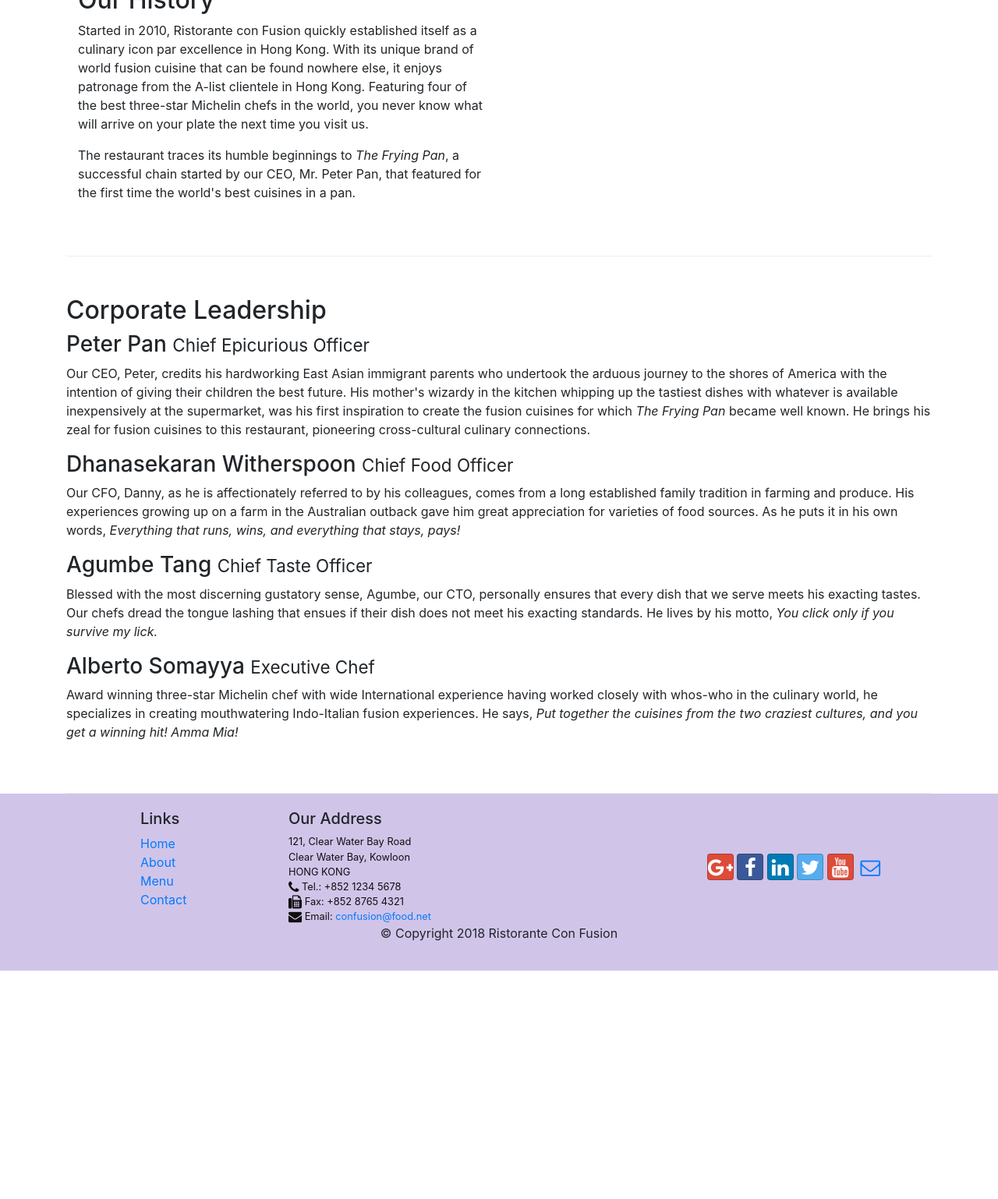
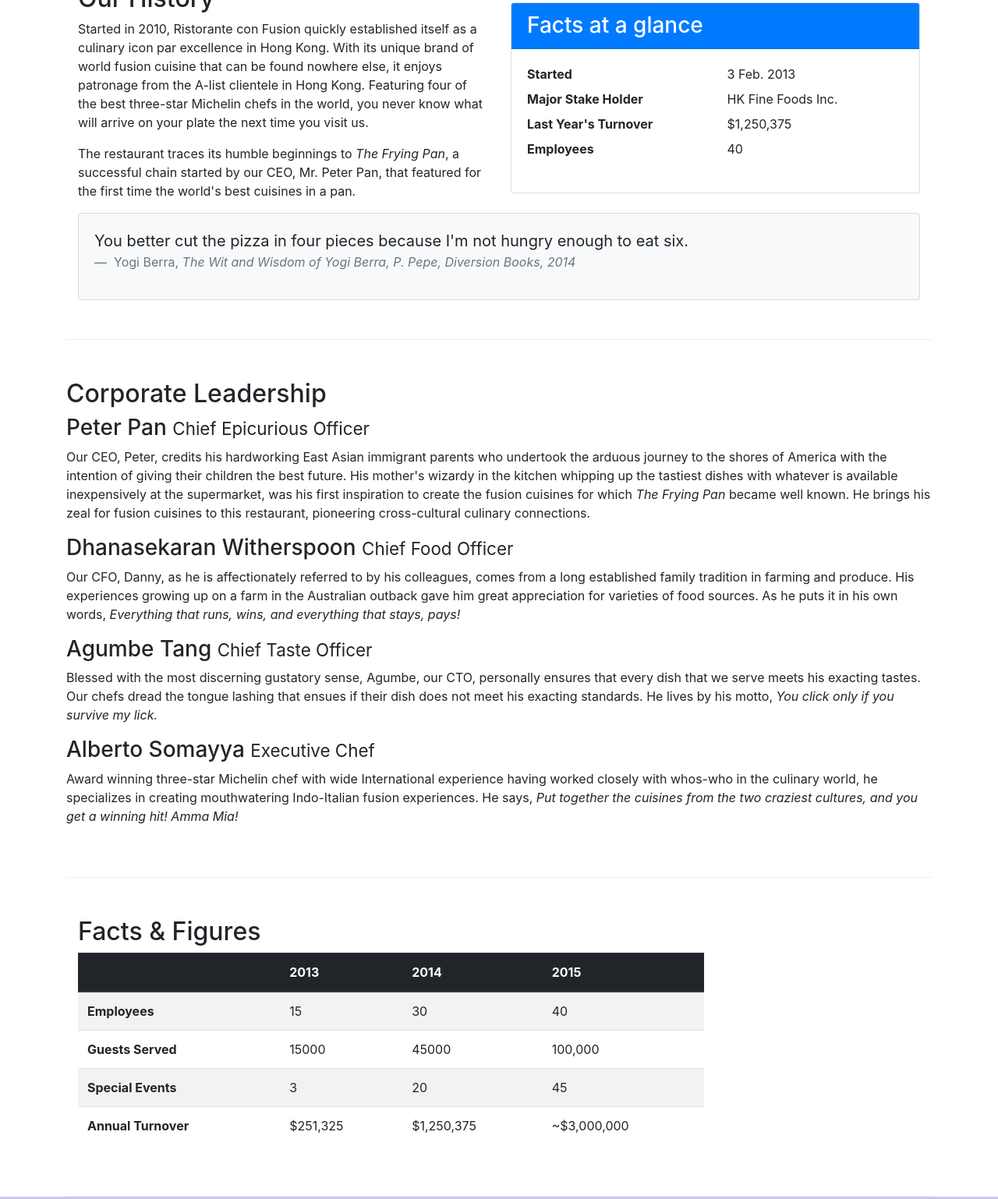
Before and after one commit to mitrabuggaveeti/Website-Using-Bootstrap, a website: page aboutus.html in a window 1280 px wide. Shown: the part 536-2074 px from the top of the page at 78% size. Before the commit the page ends 1781 px from the top, so only its background shows below. Drawn offline with nearby package versions, Linux system fonts and the light colour scheme.

Commit message:
card & table added

```diff
--- a/aboutus.html
+++ b/aboutus.html
@@ -58,12 +58,42 @@
         </div>
 
         <div class="row row-content align-items-center">
-            <div class="col-12 col-md-6">
+            <div class="col-sm-6">
                 <h2>Our History</h2>
                 <p>Started in 2010, Ristorante con Fusion quickly established itself as a culinary icon par excellence in Hong Kong. With its unique brand of world fusion cuisine that can be found nowhere else, it enjoys patronage from the A-list clientele in Hong Kong.  Featuring four of the best three-star Michelin chefs in the world, you never know what will arrive on your plate the next time you visit us.</p>
                 <p>The restaurant traces its humble beginnings to <em>The Frying Pan</em>, a successful chain started by our CEO, Mr. Peter Pan, that featured for the first time the world's best cuisines in a pan.</p>
             </div>
-            <div>
+            <div class="col-sm">
+                <div class="card">
+                   <h3 class="card-header bg-primary text-white">Facts at a glance</h3>
+                   <div class="card-body">
+                       <dl class="row">
+                           <dt class="col-6">Started</dt>
+                           <dd class="col-6">3 Feb. 2013</dd>
+                           <dt class="col-6">Major Stake Holder</dt>
+                           <dd class="col-6">HK Fine Foods Inc.</dd>
+                           <dt class="col-6">Last Year's Turnover</dt>
+                           <dd class="col-6">$1,250,375</dd>
+                           <dt class="col-6">Employees</dt>
+                           <dd class="col-6">40</dd>
+                       </dl>
+                   </div>
+                </div>
+            </div>
+            <div class="col-12">
+                <div class="card card-body bg-light">
+                    <blockquote class="blockquote">
+                        <p class="mb-0">You better cut the pizza in four pieces because
+                            I'm not hungry enough to eat six.</p>
+                        <footer class="blockquote-footer">
+                            Yogi Berra,
+                            <cite title="Source title">
+                                The Wit and Wisdom of Yogi Berra,
+                            P. Pepe, Diversion Books, 2014
+                            </cite>
+                        </footer>
+                    </blockquote>
+                </div>
             </div>
         </div>
 
@@ -80,6 +110,54 @@
                 <h3>Alberto Somayya <small>Executive Chef</small></h3>
                 <p class="d-none d-sm-block">Award winning three-star Michelin chef with wide International experience having worked closely with whos-who in the culinary world, he specializes in creating mouthwatering Indo-Italian fusion experiences. He says, <em>Put together the cuisines from the two craziest cultures, and you get a winning hit! Amma Mia!</em></p>
             </div>
+       </div>
+
+       <div class="row row-content">
+           <div class="col-12 col-sm-9">
+                <h2>Facts &amp; Figures</h2>
+
+                <div class="table-responsive">
+                    <table class="table table-striped">
+                        <thead class="thead-dark">
+                            <tr>
+                                <th>&nbsp;</th>
+                                <th>2013</th>
+                                <th>2014</th>
+                                <th>2015</th>
+                            </tr>
+                        </thead>
+                        <tbody>
+                            <tr>
+                                <th>Employees</th>
+                                <td>15</td>
+                                <td>30</td>
+                                <td>40</td>
+                            </tr>
+                            <tr>
+                                <th>Guests Served</th>
+                                <td>15000</td>
+                                <td>45000</td>
+                                <td>100,000</td>
+                            </tr>
+                            <tr>
+                                <th>Special Events</th>
+                                <td>3</td>
+                                <td>20</td>
+                                <td>45</td>
+                            </tr>
+                            <tr>
+                                <th>Annual Turnover</th>
+                                <td>$251,325</td>
+                                <td>$1,250,375</td>
+                                <td>~$3,000,000</td>
+                            </tr>
+                        </tbody>
+                    </table>
+                </div>
+           </div>
+           <div class="col-12 col-sm-3">
+
+           </div>
        </div>
 
     </div>
```
